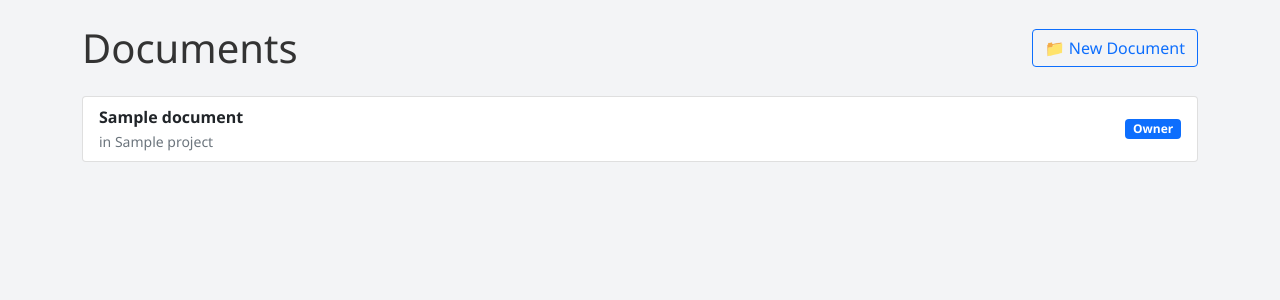
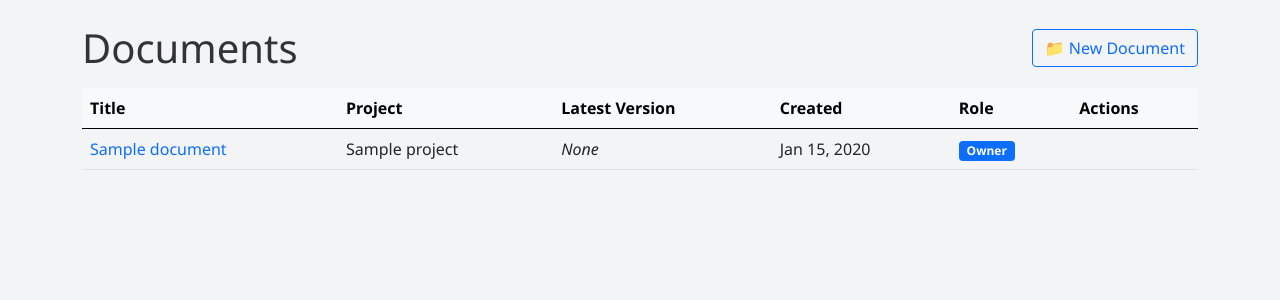
Before and after one commit to rorymulcahey/Document-Management-System, a Django app: page /documents/ in a window 1280 px wide. Shown: the part 58-358 px from the top of the page. Run offline with Django 4.2, Linux system fonts and the light colour scheme; a user stored in the database is signed in; tables that the repository leaves empty hold one stand-in row (values such as "Sample post"); data that the repository does not hold is empty; some libraries are stand-ins or nearby versions.

Commit message:
Change UI to present as a table like gridview

```diff
--- a/documents/templates/documents/document_list.html
+++ b/documents/templates/documents/document_list.html
@@ -3,32 +3,68 @@
 {% load core_extras %}
 
 {% block title %}Your Documents{% endblock %}
+
 {% block content %}
-<div class="d-flex justify-content-between align-items-center">
+<div class="d-flex justify-content-between align-items-center mb-3">
 	<h1 class="mb-0">Documents</h1>
 	<a href="{% url 'documents:create' %}" class="btn btn-outline-primary">📁 New Document</a>
 </div>
 
-<div class="list-group mt-4">
+<div class="table-responsive">
+	<table class="table table-hover align-middle">
+		<thead class="table-light">
+			<tr>
+				<th>Title</th>
+				<th>Project</th>
+				<th>Latest Version</th>
+				<th>Created</th>
+				<th>Role</th>
+				<th>Actions</th>
+			</tr>
+		</thead>
+		<tbody>
 			{% for document in documents %}
-    <a href="{% url 'documents:detail' document.id %}" class="list-group-item list-group-item-action">
-      <div class="d-flex justify-content-between align-items-center">
-        <div>
-          <strong>{{ document.title }}</strong><br>
-          <small class="text-muted">in {{ document.project.name }}</small>
-        </div>
-        <div class="d-flex align-items-center">
+			<tr>
+				<td>
+					<a href="{% url 'documents:detail' document.id %}" class="fw-semibold text-decoration-none">
+						{{ document.title }}
+					</a>
+				</td>
+				<td>{{ document.project.name }}</td>
+				<td>
+					{% if document.latest_version %}
+						v{{ document.latest_version.version_number }}<br>
+						<small class="text-muted">{{ document.latest_version.uploaded_at|date:"M d, Y" }}</small>
+					{% else %}
+						<em>None</em>
+					{% endif %}
+				</td>
+				<td>{{ document.created_at|date:"M d, Y" }}</td>
+				<td>
 					<span class="badge
-                      {% if user_roles|dict_get:document.id == "owner" %}bg-primary
-                      {% elif user_roles|dict_get:document.id == "editor" %}bg-success
+						{% if user_roles|dict_get:document.id == 'owner' %}bg-primary
+						{% elif user_roles|dict_get:document.id == 'editor' %}bg-success
 						{% else %}bg-secondary{% endif %}">
 						{{ user_roles|dict_get:document.id|default:"member"|capfirst }}
 					</span>
-        </div>
-      </div>
-    </a>
+				</td>
+				<td>
+					{% if user.is_authenticated %}
+						{% if can_edit|dict_get:document.id %}
+							<a href="{% url 'documents:edit' document.id %}" class="btn btn-sm btn-outline-secondary me-2">✏️ Edit</a>
+						{% endif %}
+						{% if can_comment|dict_get:document.id %}
+							<a href="{% url 'documents:comment' document.id %}" class="btn btn-sm btn-outline-secondary">💬 Comment</a>
+						{% endif %}
+					{% else %}
+						<em>Log in to interact</em>
+					{% endif %}
+				</td>
+			</tr>
 			{% empty %}
-    <div class="text-muted">No accessible documents.</div>
+			<tr><td colspan="6" class="text-muted">No accessible documents.</td></tr>
 			{% endfor %}
+		</tbody>
+	</table>
 </div>
 {% endblock %}
--- a/documents/views/document.py
+++ b/documents/views/document.py
@@ -7,27 +7,30 @@
 from documents.forms import DocumentUploadForm, DocumentForm
 from core.permissions import can_edit_document, has_document_role, get_user_document_role
 from projects.models import ProjectMembership
-from core.permissions import get_user_document_role
+from core.permissions import get_user_document_role, can_edit_document, can_comment_on_document
 from django.contrib import messages
 
 @login_required
 def document_list(request):
-    documents = Document.objects.select_related("project").filter(active=True).distinct()
-# documents = Document.objects.select_related("project").filter(active=True, project__memberships__user=request.user).distinct()
-    memberships = ProjectMembership.objects.filter(user=request.user).select_related("project")
-    membership_map = {m.project_id: m.role for m in memberships}
+	documents = Document.objects.select_related("project").filter(active=True).distinct()
 
-    user_roles = {doc.id: membership_map.get(doc.project_id, "member") for doc in documents}
+	# Preload all user memberships
+	memberships = ProjectMembership.objects.filter(user=request.user).select_related("project")
+	membership_map = {m.project_id: m.role for m in memberships}
 
-    for doc in documents:
-        membership = ProjectMembership.objects.filter(project=doc.project, user=request.user).first()
-        user_roles[doc.id] = membership.role if membership else "member"
+	# Role per document based on project
+	user_roles = {doc.id: membership_map.get(doc.project_id, "member") for doc in documents}
 
-    return render(request, "documents/document_list.html", {
-        "documents": documents,
-        "user_roles": user_roles
-    })
+	# Permission flags (for template use)
+	can_edit = {doc.id: can_edit_document(request.user, doc) for doc in documents}
+	can_comment = {doc.id: can_comment_on_document(request.user, doc) for doc in documents}
 
+	return render(request, "documents/document_list.html", {
+		"documents": documents,
+		"user_roles": user_roles,
+		"can_edit": can_edit,
+		"can_comment": can_comment,
+	})
 
 
 @login_required
```
Also changed, not shown: templates/includes/document_summary.html (+35 -36 lines). Lines whose indentation alone changed are shown as unchanged.
